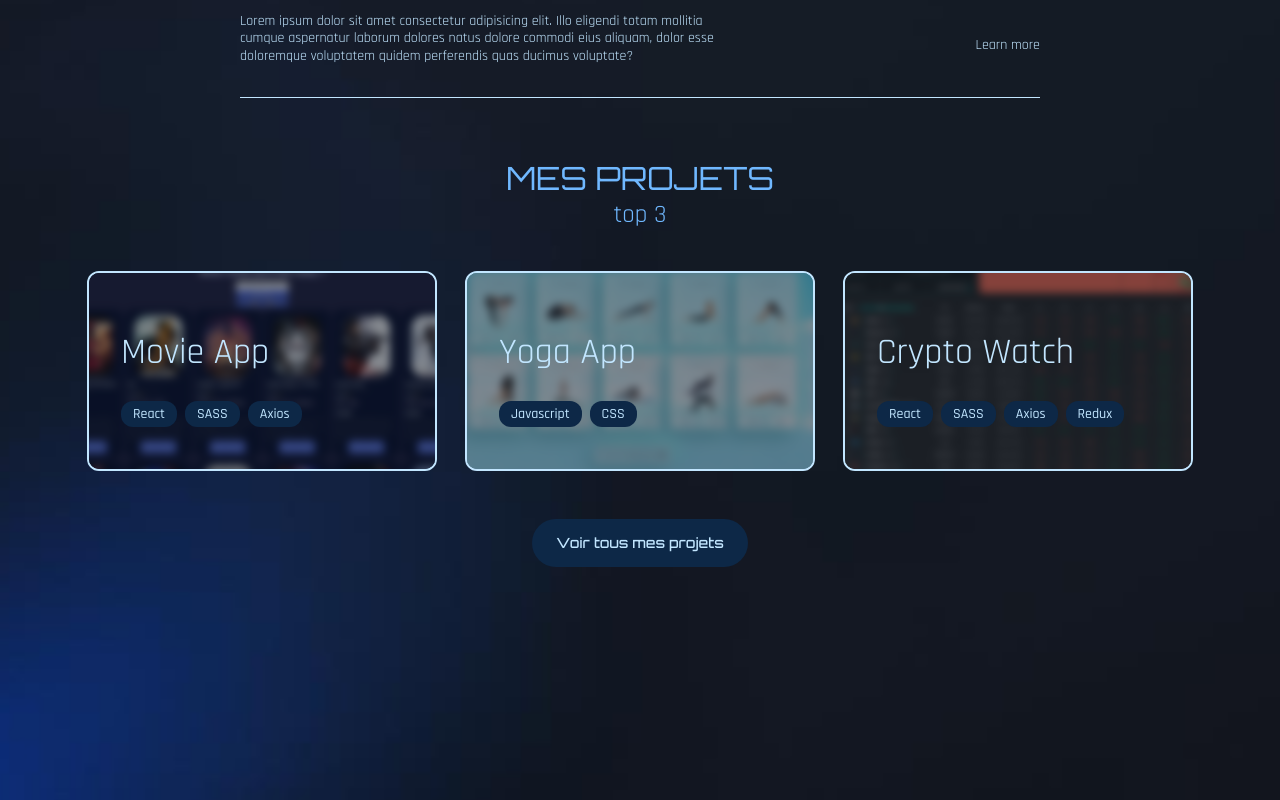
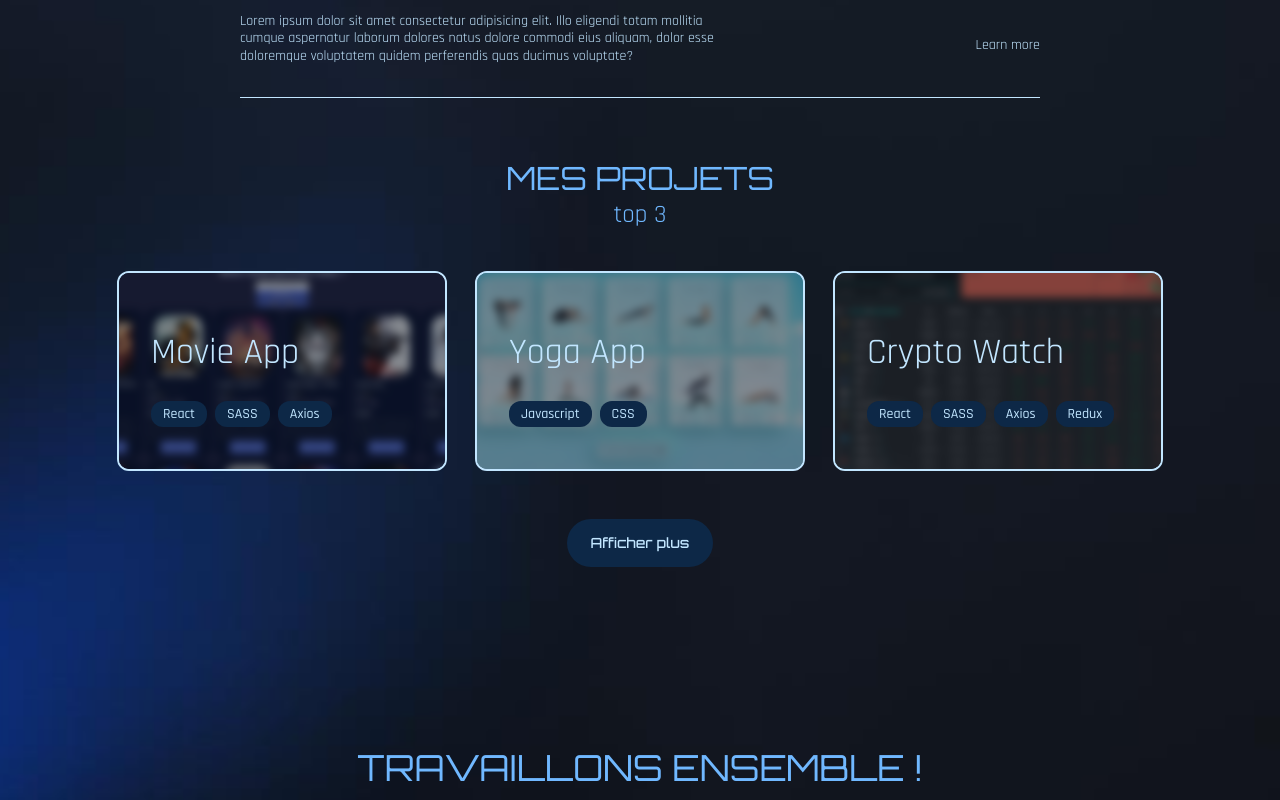
Before and after one commit to FlorianeHJ/florianehj, a React (Create React App) app: page / in a window 1280 px wide. Shown: the part 2200-3000 px from the top of the page. Built offline with nearby package versions, Linux system fonts and the light colour scheme; a web font is replaced by a local one.

Commit message:
modif display works

```diff
--- a/package.json
+++ b/package.json
@@ -11,6 +11,8 @@
     "react-modal": "^3.16.1",
     "react-router-dom": "^6.26.2",
     "react-scripts": "5.0.1",
+    "react-slick": "^0.30.2",
+    "slick-carousel": "^1.8.1",
     "web-vitals": "^2.1.4"
   },
   "scripts": {
--- a/src/App.js
+++ b/src/App.js
@@ -1,33 +1,23 @@
 import React from 'react'
-
-import { BrowserRouter, Route, Routes } from 'react-router-dom'
 import Footer from './components/Footer'
 import Header from './components/Header'
 import Nav from './components/Nav'
 import About from './pages/About'
-import AllWorks from './pages/AllWorks'
 import Contact from './pages/Contact'
 import Home from './pages/Home'
 import Work from './pages/Work'
 
 const App = () => {
     return (
-        <BrowserRouter>
         <div className="bg-site  bg-no-repeat bg-cover overflow-hidden">
             <Nav />
             <Header />
             <Home />
             <About />
             <Work />
-
             <Contact />
             <Footer />
-
-                <Routes>
-                    <Route path="/allworks" Component={AllWorks} />
-                </Routes>
         </div>
-        </BrowserRouter>
     )
 }
 
--- a/src/components/Card.jsx
+++ b/src/components/Card.jsx
@@ -3,7 +3,7 @@ import React from 'react'
 const Card = ({ img, alt, name, children }) => {
     return (
         <div>
-            <div className="group relative overflow-hidden border-2 border-white/50 rounded-xl w-[350px] h-[200px] cursor-pointer">
+            <div className="group relative overflow-hidden border-2 border-white/50 rounded-xl w-[330px] h-[200px] cursor-pointer">
                 {/* Fond noir par défaut qui disparaît au hover */}
                 <div className="bg-secondary/50 group-hover:bg-transparent w-full h-full absolute z-40 transition-all duration-300"></div>
                 {/* {image légèrement zoomée par défaut et dézoom au hover} */}
--- a/src/index.css
+++ b/src/index.css
@@ -13,6 +13,20 @@
 
 .btn:active {
     background: #004074;
+}
+
+.slick-slide {
+    opacity: 0.5;
+    transition: opacity 0.5s;
+}
+
+.slick-slide.slick-active {
+    opacity: 1;
+}
+
+.slick-prev,
+.slick-next {
+    z-index: 1; /* pour afficher les flèches au-dessus du carrousel */
 }
 
 @layer base {
--- a/src/pages/Contact.jsx
+++ b/src/pages/Contact.jsx
@@ -5,7 +5,7 @@ const Contact = () => {
     return (
         <section
             id="contact"
-            className="section mx-auto flex-1 flex flex-col justify-center items-center"
+            className="section h-screen mx-auto flex-1 flex flex-col justify-center items-center"
         >
             <div className="flex-1 flex flex-col justify-center items-center ">
                 <h2 className="h2 text-4xl uppercase text-accent pt-10">
--- a/src/pages/Work.jsx
+++ b/src/pages/Work.jsx
@@ -1,17 +1,65 @@
-import React from 'react'
+import React, { useState } from 'react'
 import Img1 from '../assets/portfolio-img1.png'
 import Img2 from '../assets/portfolio-img2.png'
 import Img3 from '../assets/portfolio-img3.png'
+import Img4 from '../assets/portfolio-img4.png'
+import Img5 from '../assets/portfolio-img5.png'
+import Img6 from '../assets/portfolio-img6.png'
 import Card from '../components/Card'
-
-import { Link } from 'react-router-dom'
 import Tag from '../components/Tag'
 
 const Work = () => {
+    const [visibleCount, setVisibleCount] = useState(3) // Commence par afficher 3 projets
+    const [isExpanded, setIsExpanded] = useState(false) // État pour gérer l'affichage étendu
+
+    const projects = [
+        {
+            img: Img1,
+            alt: 'Screen shot du projet Movie App',
+            name: 'Movie App',
+            tags: ['React', 'SASS', 'Axios'],
+            link: 'https://github.com/FlorianeHJ/Movie-App.git',
+        },
+        {
+            img: Img2,
+            alt: 'Screen shot du projet Yoga App',
+            name: 'Yoga App',
+            tags: ['Javascript', 'CSS'],
+            link: 'https://github.com/FlorianeHJ/Yoga-App.git',
+        },
+        {
+            img: Img3,
+            alt: 'Screen shot du projet Crypto Watch',
+            name: 'Crypto Watch',
+            tags: ['React', 'SASS', 'Axios', 'Redux'],
+            link: 'https://github.com/FlorianeHJ/Crypto-watch.git',
+        },
+        {
+            img: Img4,
+            alt: 'Screen shot du projet Kasa',
+            name: 'Kasa',
+            tags: ['React', 'SASS'],
+            link: 'https://github.com/FlorianeHJ/OC---kasa.git',
+        },
+        {
+            img: Img5,
+            alt: 'Screen shot du projet Nina Carducci',
+            name: 'Nina Carducci',
+            tags: ['SEO', 'Accessibilité', 'WAVE'],
+            link: 'https://github.com/FlorianeHJ/OC---Nina-Carducci.git',
+        },
+        {
+            img: Img6,
+            alt: 'Screen shot du projet Booki',
+            name: 'Booki',
+            tags: ['HTML', 'CSS'],
+            link: 'https://github.com/FlorianeHJ/OC---Nina-Carducci.git',
+        },
+    ]
+
     return (
-        <section id="work" className="section mx-auto h-screen">
+        <section id="work" className="section mx-auto ">
             <div className="flex flex-col gap-4 py-8 items-center">
-                {/* {text} */}
                 <div>
                     <h2 className="h2 text-accent text-center">
                         Mes projets <br />
@@ -20,43 +68,48 @@ const Work = () => {
                         </span>
                     </h2>
                 </div>
-                <div className="flex flex-row gap-7">
-                    {/* {Card 1} */}
-                    <Card
-                        img={Img1}
-                        alt="Screen shot du projet Movie App"
-                        name="Movie App"
-                    >
-                        <Tag tech="React" />
-                        <Tag tech="SASS" />
-                        <Tag tech="Axios" />
-                    </Card>
-                    {/* {Card 2} */}
-                    <Card
-                        img={Img2}
-                        alt="Screen shot du projet Movie App"
-                        name="Yoga App"
-                    >
-                        <Tag tech="Javascript" />
-                        <Tag tech="CSS" />
-                    </Card>
-                    {/* {Card 3} */}
-                    <Card
-                        img={Img3}
-                        alt="Screen shot du projet Movie App"
-                        name="Crypto Watch"
-                    >
-                        <Tag tech="React" />
-                        <Tag tech="SASS" />
-                        <Tag tech="Axios" />
-                        <Tag tech="Redux" />
-                    </Card>
+                <div className="flex flex-row gap-7 flex-wrap justify-center">
+                    {projects.slice(0, visibleCount).map((project, index) => (
+                        <a key={index} target="_blank" href={project.link}>
+                            <Card
+                                img={project.img}
+                                alt={project.alt}
+                                name={project.name}
+                            >
+                                {project.tags.map((tag, index) => (
+                                    <Tag key={index} tech={tag} />
+                                ))}
+                            </Card>
+                        </a>
+                    ))}
                 </div>
-                <Link to="/allworks" className="py-8">
-                    <button className="btn btn-sm  ">
-                        Voir tous mes projets
-                    </button>
-                </Link>
+                {isExpanded && ( // Affiche le bouton "Afficher moins" seulement si la vue est élargie
+                    <div className="py-8">
+                        <button
+                            className="btn btn-sm"
+                            onClick={() => {
+                                setVisibleCount(3) // Réinitialise pour afficher uniquement les 3 premiers projets
+                                setIsExpanded(false) // Remet l'état à non élargi
+                            }}
+                        >
+                            Afficher moins
+                        </button>
+                    </div>
+                )}
+                {visibleCount < projects.length &&
+                    !isExpanded && ( // Affiche le bouton "Afficher plus" seulement si on n'a pas encore élargi
+                        <div className="py-8">
+                            <button
+                                className="btn btn-sm"
+                                onClick={() => {
+                                    setVisibleCount(visibleCount + 3) // Augmente le nombre de projets visibles
+                                    setIsExpanded(true) // Change l'état à élargi
+                                }}
+                            >
+                                Afficher plus
+                            </button>
+                        </div>
+                    )}
             </div>
         </section>
     )
```
Also changed, not shown: src/assets/portfolio-img6.png (added), 1 other file (tests, documents, lock files or other folders). Lines whose indentation alone changed are shown as unchanged.
